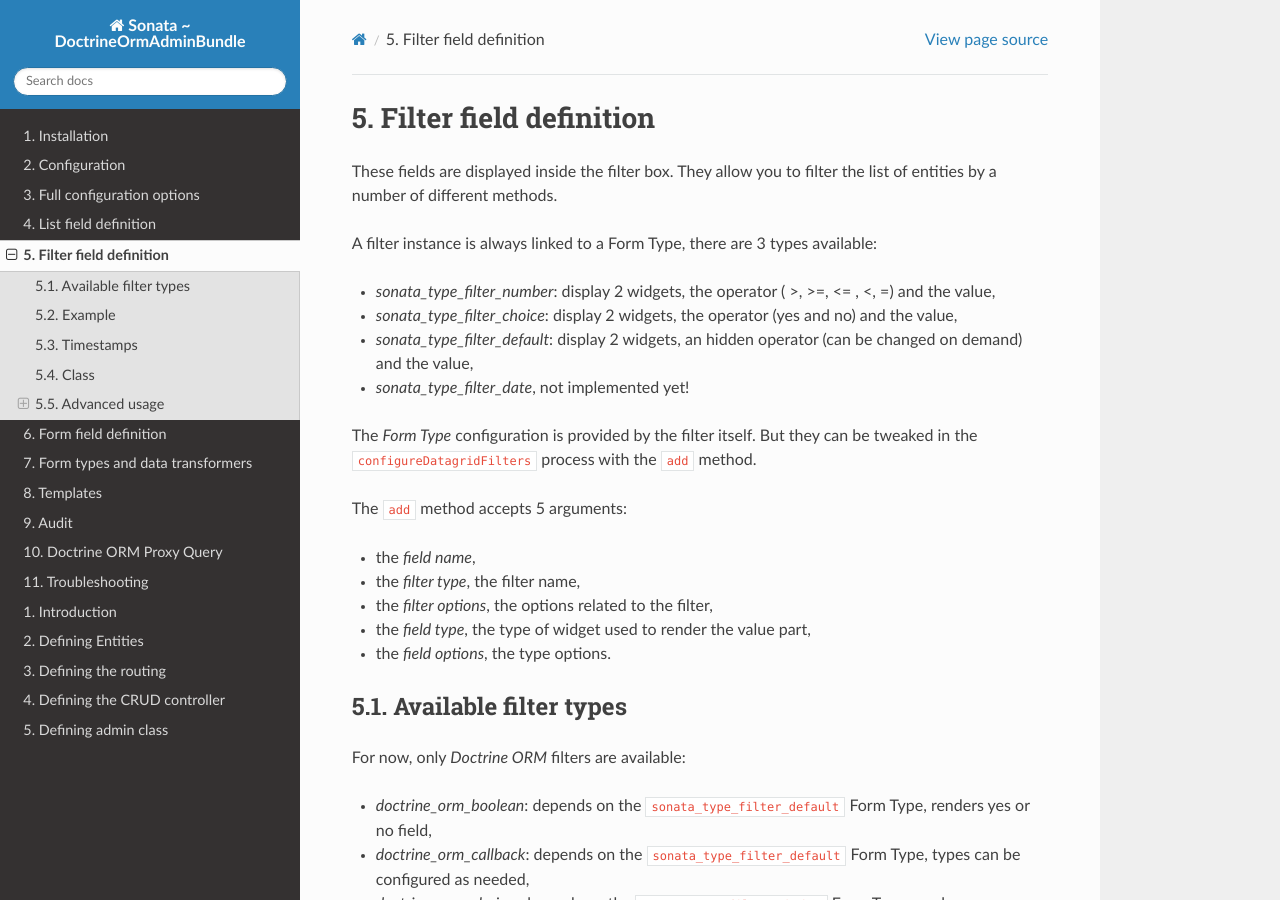
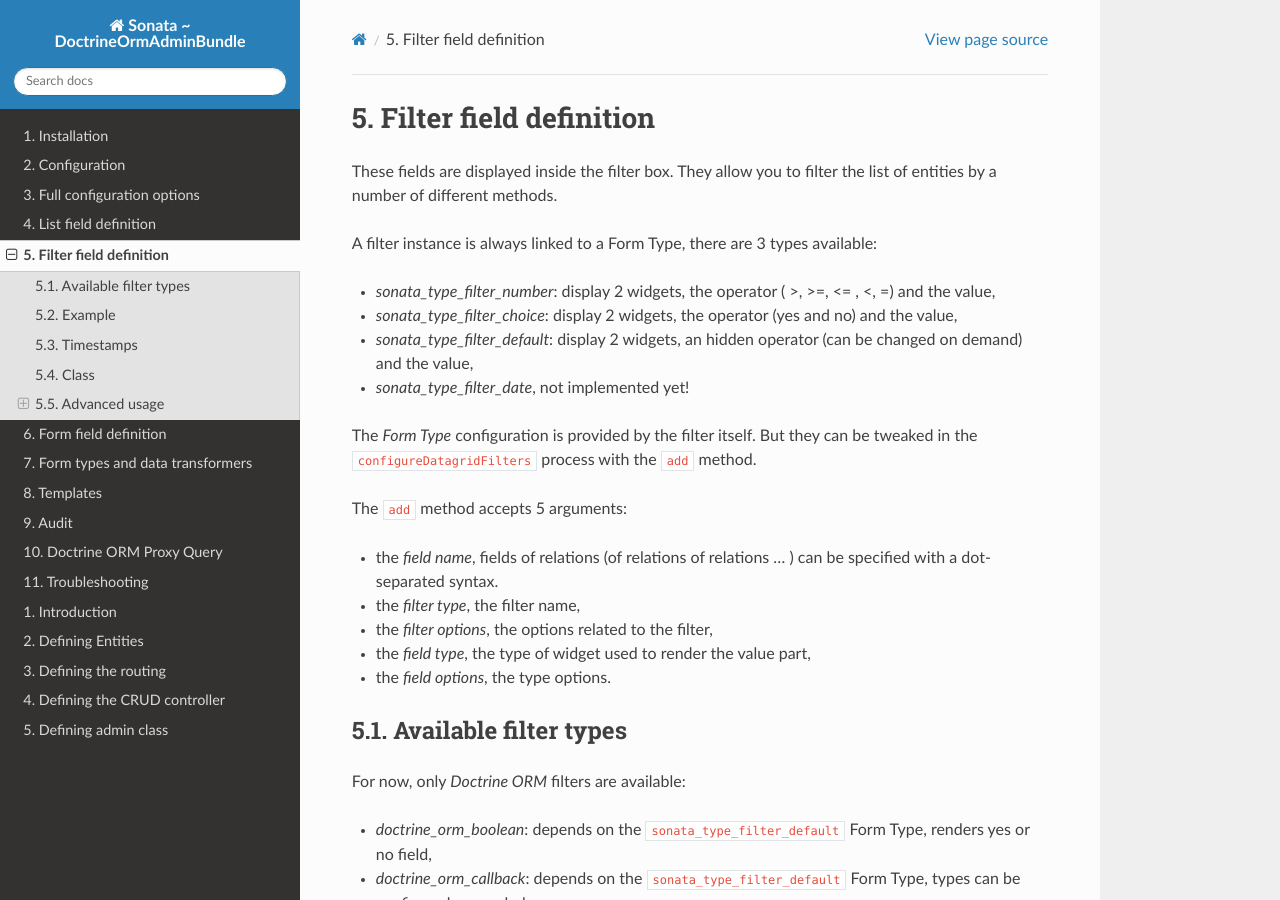
Before and after one commit to sonata-project/SonataDoctrineORMAdminBundle, a Sphinx documentation site: the page built from Resources/doc/reference/filter_field_definition.rst, in a window 1280 px wide and 900 px high. Built offline with Sphinx 7.4.7 and the Read the Docs theme 2.0.0, drawn with Linux system fonts in a browser that asks for light colours.

Commit message:
document relation filtering
It is an awesome, hidden feature.

```diff
--- a/Resources/doc/reference/filter_field_definition.rst
+++ b/Resources/doc/reference/filter_field_definition.rst
@@ -20,7 +20,8 @@ But they can be tweaked in the ``configureDatagridFilters`` process with the ``a
 
 The ``add`` method accepts 5 arguments:
 
-* the `field name`,
+* the `field name`, fields of relations (of relations of relations … ) can be
+  specified with a dot-separated syntax.
 * the `filter type`, the filter name,
 * the `filter options`, the options related to the filter,
 * the `field type`, the type of widget used to render the value part,
```
